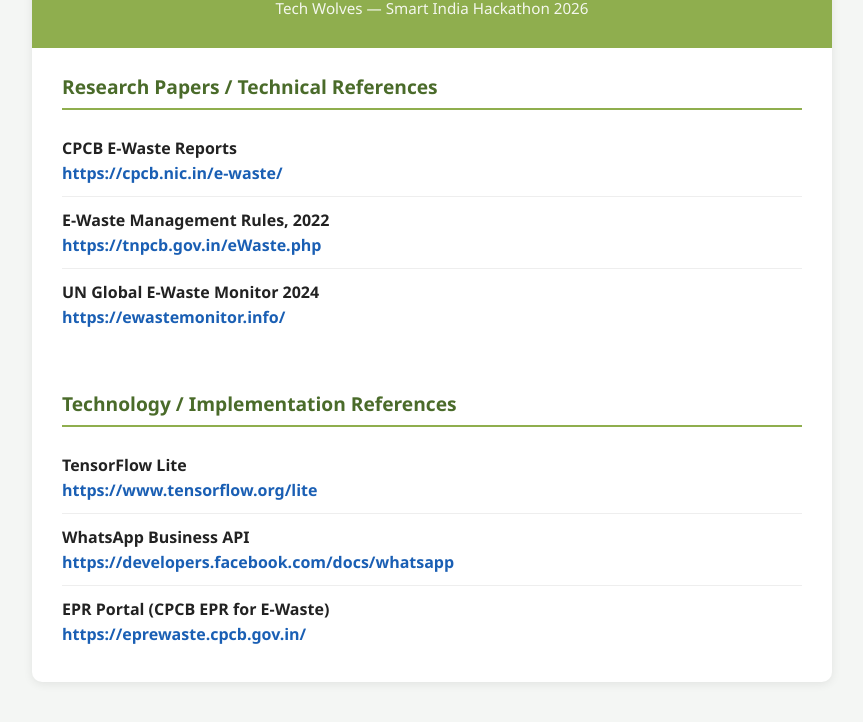
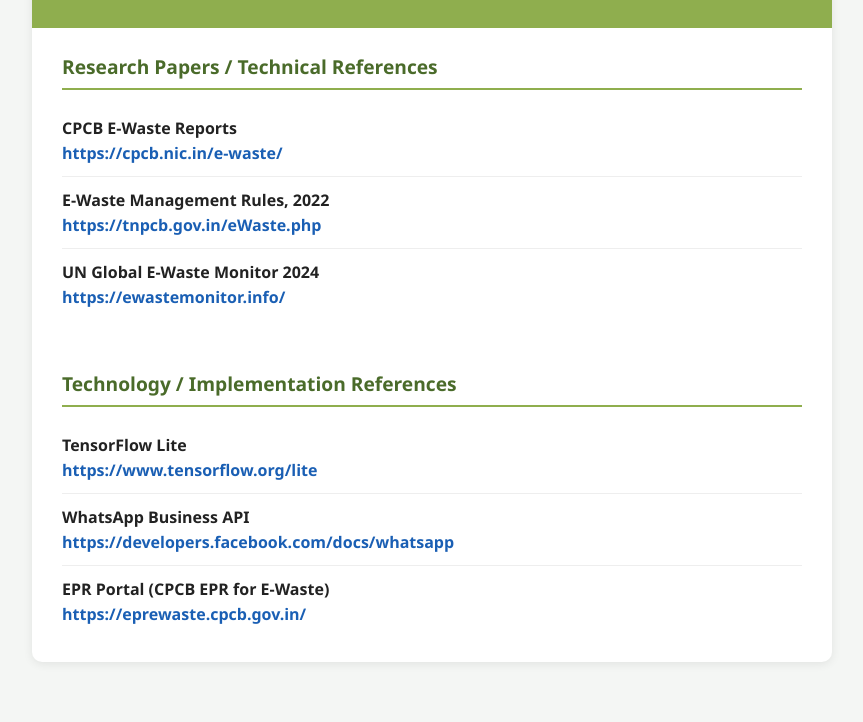
Before and after one commit to anishravi-13/Research-and-References, a plain HTML site: page Research And References.html in a window 1280 px wide. Shown: the part 117-839 px from the top of the page, without its empty margins (208-1071 px from the left). Drawn offline with Linux system fonts and the light colour scheme.

Commit message:
Remove hackathon reference from header
Removed the reference to 'Tech Wolves — Smart India Hackathon 2026' from the header.

```diff
--- a/Research And References.html
+++ b/Research And References.html
@@ -76,7 +76,7 @@
   <div class="container">
     <header>
       <h1>Research and References</h1>
-      <p>Tech Wolves — Smart India Hackathon 2026</p>
+
     </header>
 
     <div class="section">
```
